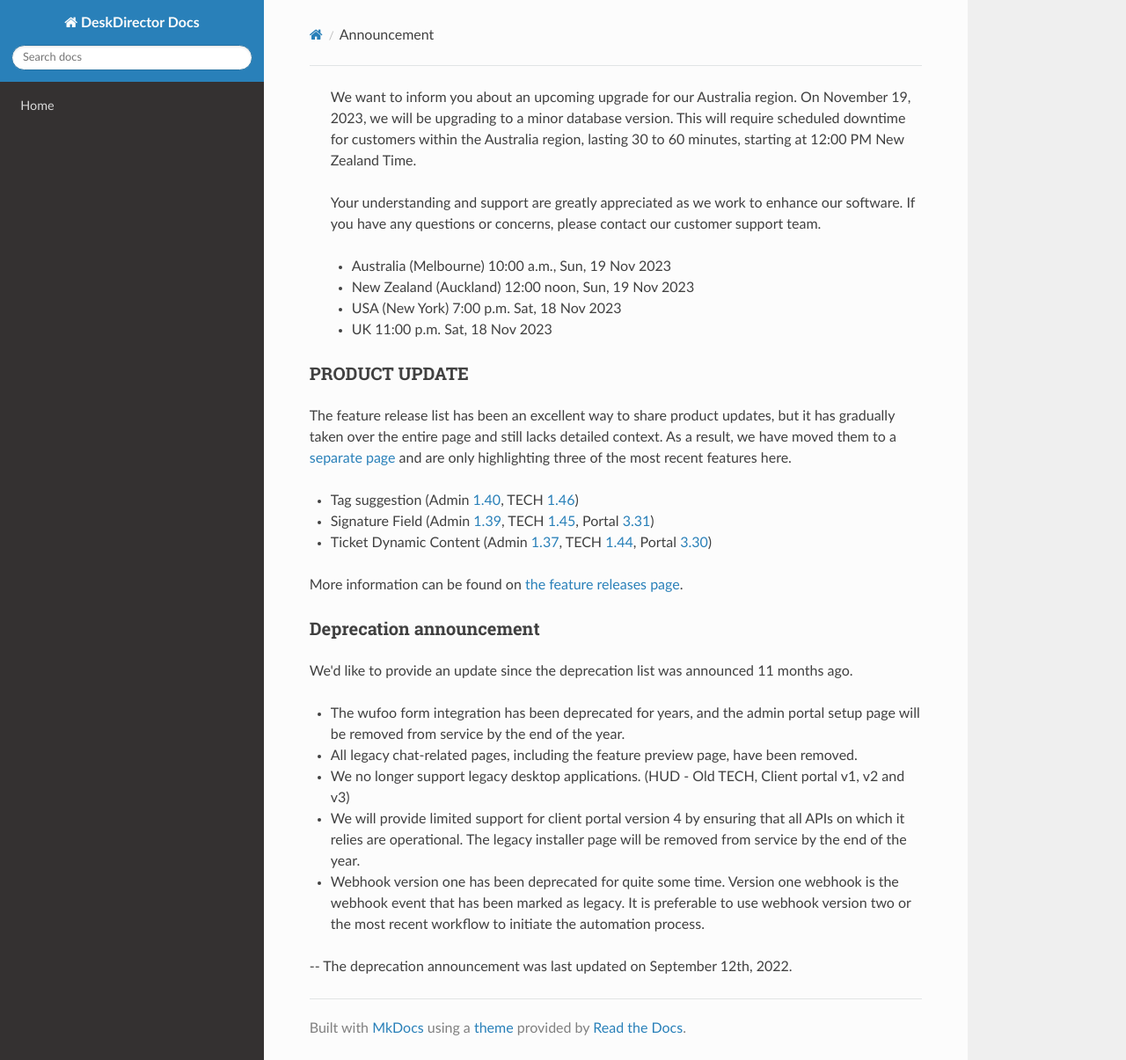
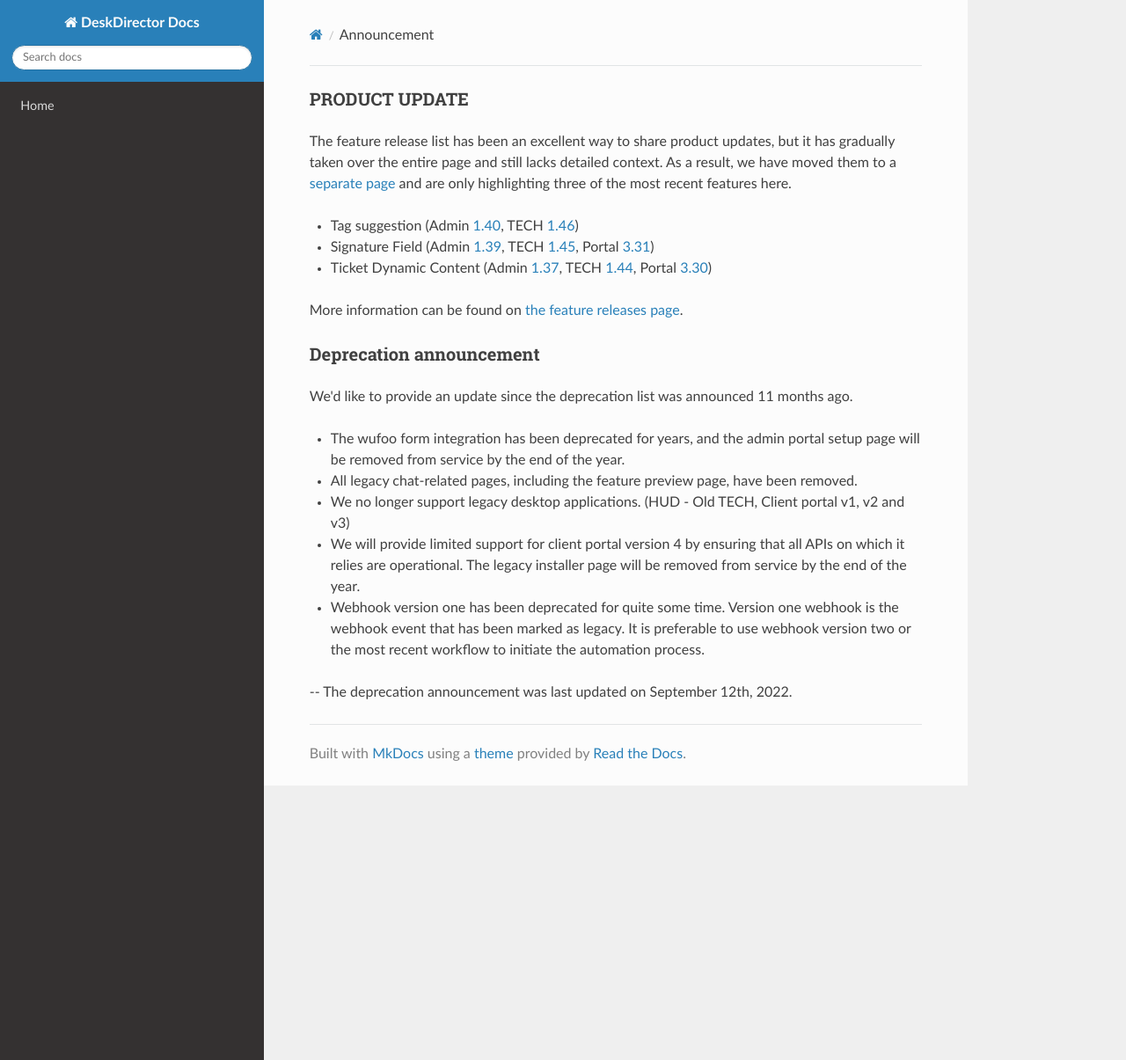
Before and after one commit to DeskDirector/docs, an MkDocs documentation site: the page built from docs/_contents/admin/home/announcement.md, in a window 1280 px wide and 1205 px high. Shown: the whole window at 88% size. Built offline with MkDocs 1.6.1, drawn with Linux system fonts in a browser that asks for light colours; nearby versions of some CDN libraries; old or Windows-style settings are respelled for this version of MkDocs.

Commit message:
Update announcement.md

```diff
--- a/docs/_contents/admin/home/announcement.md
+++ b/docs/_contents/admin/home/announcement.md
@@ -1,12 +1,3 @@
-> We want to inform you about an upcoming upgrade for our Australia region. On November 19, 2023, we will be upgrading to a minor database version. This will require scheduled downtime for customers within the Australia region, lasting 30 to 60 minutes, starting at 12:00 PM New Zealand Time.
->
-> Your understanding and support are greatly appreciated as we work to enhance our software. If you have any questions or concerns, please contact our customer support team.
->
-> * Australia (Melbourne) 10:00 a.m., Sun, 19 Nov 2023
-> * New Zealand (Auckland) 12:00 noon, Sun, 19 Nov 2023
-> * USA (New York) 7:00 p.m. Sat, 18 Nov 2023
-> * UK 11:00 p.m. Sat, 18 Nov 2023
-
 ### PRODUCT UPDATE
 
 The feature release list has been an excellent way to share product updates, but it has gradually taken over the entire page and still lacks detailed context. As a result, we have moved them to a [separate page](/configs/release-notes/feature-releases) and are only highlighting three of the most recent features here.
```
